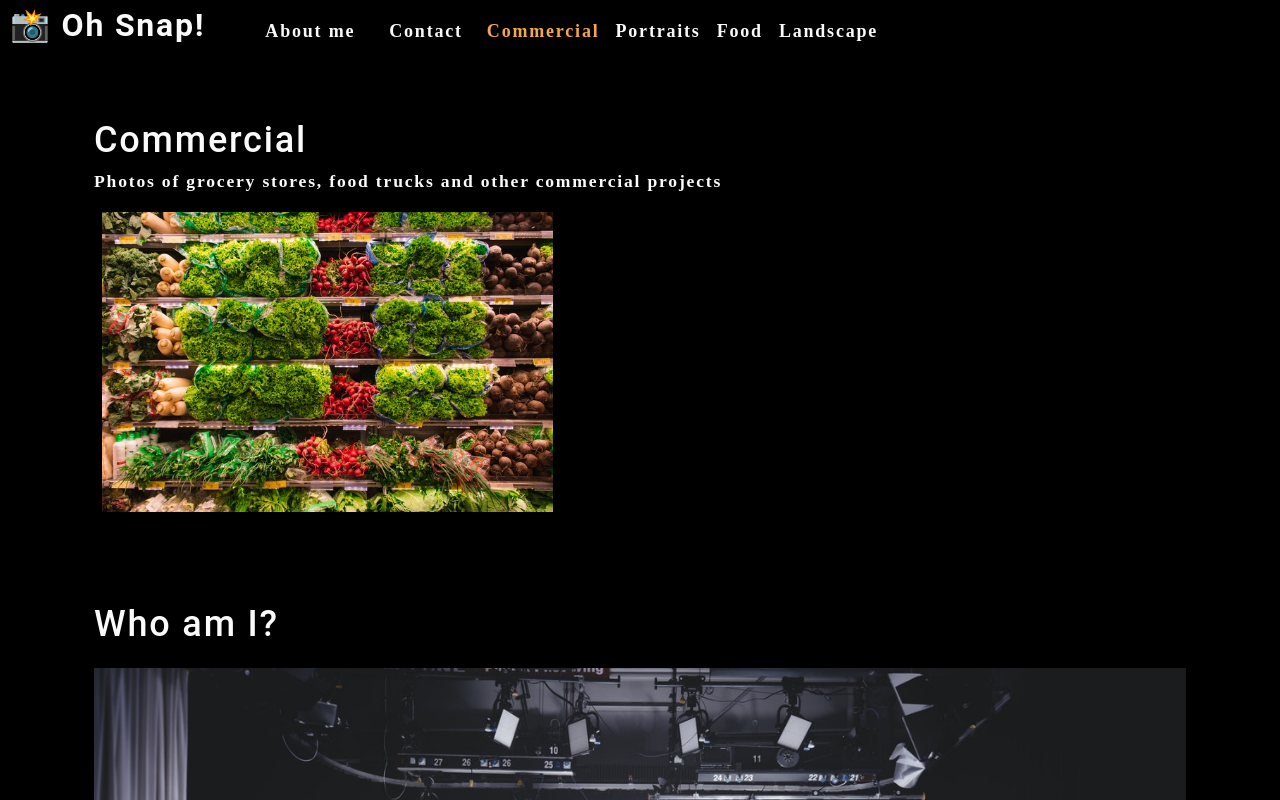
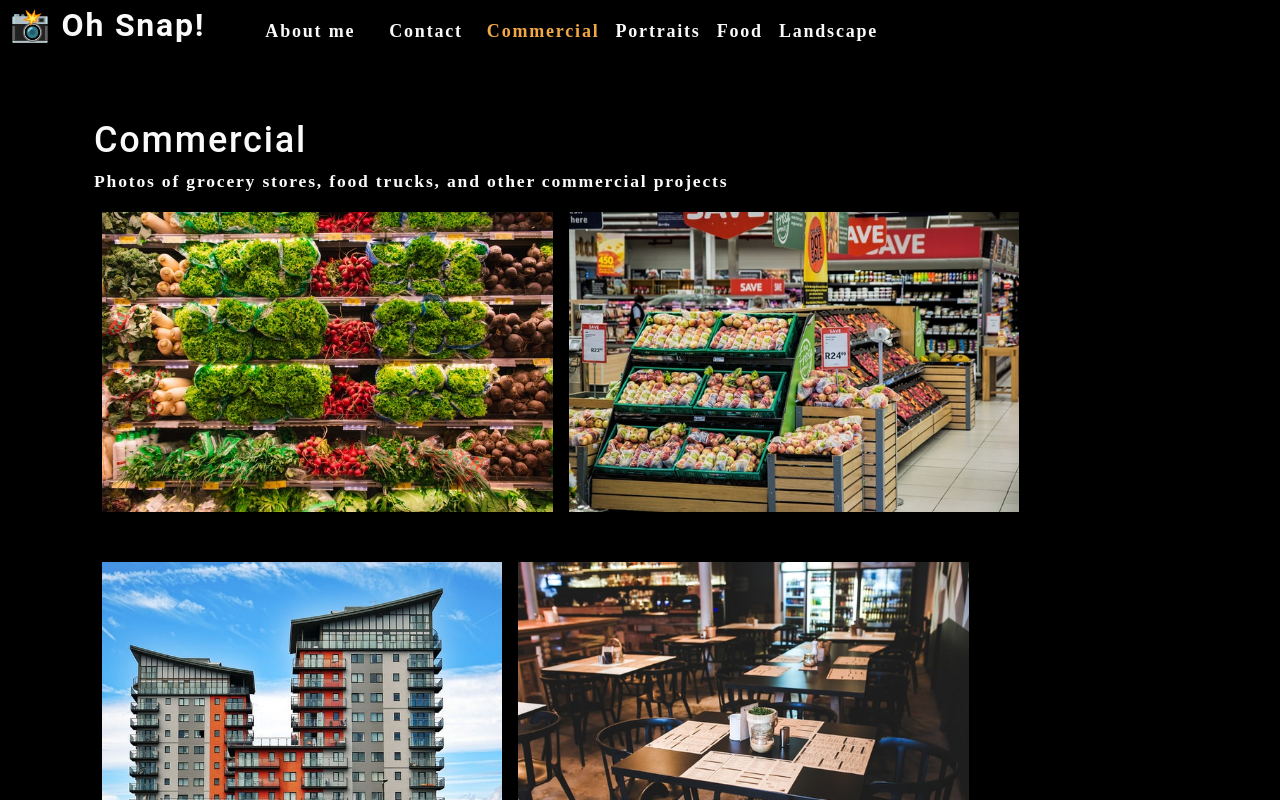
Before and after one commit to ashleyviola/photo-port, a React (Create React App) app: page / in a window 1280 px wide. Shown: the top 800 px of the page. Built offline with nearby package versions, Linux system fonts and the light colour scheme.

Commit message:
added gallery functionality

```diff
--- a/src/App.js
+++ b/src/App.js
@@ -24,7 +24,7 @@
         currentCategory={currentCategory}
       ></Nav>
       <main>
-        <Gallery></Gallery>
+        <Gallery currentCategory={currentCategory}></Gallery>
         <About></About>
       </main>
     </div>
--- a/src/components/Gallery /index.js
+++ b/src/components/Gallery /index.js
@@ -1,25 +1,15 @@
 import React from 'react';
+import Photolist from '../Photolist';
 import { capitalizeFirstLetter } from '../../utils/helpers';
-import photo from "../../assets/small/commercial/0.jpg";
 
-function Gallery() {
-    const currentCategory = {
-        name: "commercial",
-        description: "Photos of grocery stores, food trucks and other commercial projects",
-    };
-    return(
+function Gallery(props) {
+  const { currentCategory } = props;
+  return (
     <section>
-        <h1>{capitalizeFirstLetter(currentCategory.name)}</h1>
-        <p>{currentCategory.description}</p>
-        <div className='flex-row'>
-            <img
-                src={photo}
-                alt='Commercial Example'
-                className='img-thumbnail mx-1'
-            />
-        </div>
+      <h1 data-testid="h1tag">{capitalizeFirstLetter(currentCategory.name)}</h1>
+      <p>{currentCategory.description}</p>
+      <Photolist category={currentCategory.name} />
     </section>
-    );
+  );
 }
-
 export default Gallery;
--- /dev/null
+++ b/src/components/Photolist/index.js
@@ -0,0 +1,139 @@
+import React, { useState } from 'react';
+
+const Photolist = ({ category }) => {
+  const [photos] = useState([
+    {
+      name: 'Grocery aisle',
+      category: 'commercial',
+      description:
+        'Lorem ipsum dolor sit amet, consectetur adipiscing elit. Nunc ultricie'
+    },
+    {
+      name: 'Grocery booth',
+      category: 'commercial',
+      description:
+        'Lorem ipsum dolor sit amet, consectetur adipiscing elit. Nunc ultricie'
+    },
+    {
+      name: 'Building exterior',
+      category: 'commercial',
+      description:
+        'Lorem ipsum dolor sit amet, consectetur adipiscing elit. Nunc ultricie'
+    },
+    {
+      name: 'Restaurant table',
+      category: 'commercial',
+      description:
+        'Lorem ipsum dolor sit amet, consectetur adipiscing elit. Nunc ultricie'
+    },
+    {
+      name: 'Cafe interior',
+      category: 'commercial',
+      description:
+        'Lorem ipsum dolor sit amet, consectetur adipiscing elit. Nunc ultricie'
+    },
+    {
+      name: 'Cat green eyes',
+      category: 'portraits',
+      description:
+        'Lorem ipsum dolor sit amet, consectetur adipiscing elit. Nunc ultricie'
+    },
+    {
+      name: 'Green parrot',
+      category: 'portraits',
+      description:
+        'Lorem ipsum dolor sit amet, consectetur adipiscing elit. Nunc ultricie'
+    },
+    {
+      name: 'Yellow macaw',
+      category: 'portraits',
+      description:
+        'Lorem ipsum dolor sit amet, consectetur adipiscing elit. Nunc ultricie'
+    },
+    {
+      name: 'Pug smile',
+      category: 'portraits',
+      description:
+        'Lorem ipsum dolor sit amet, consectetur adipiscing elit. Nunc ultricie'
+    },
+    {
+      name: 'Pancakes',
+      category: 'food',
+      description:
+        'Lorem ipsum dolor sit amet, consectetur adipiscing elit. Nunc ultricie'
+    },
+    {
+      name: 'Burrito',
+      category: 'food',
+      description:
+        'Lorem ipsum dolor sit amet, consectetur adipiscing elit. Nunc ultricie'
+    },
+    {
+      name: 'Scallop pasta',
+      category: 'food',
+      description:
+        'Lorem ipsum dolor sit amet, consectetur adipiscing elit. Nunc ultricie'
+    },
+    {
+      name: 'Burger',
+      category: 'food',
+      description:
+        'Lorem ipsum dolor sit amet, consectetur adipiscing elit. Nunc ultricie'
+    },
+    {
+      name: 'Fruit bowl',
+      category: 'food',
+      description:
+        'Lorem ipsum dolor sit amet, consectetur adipiscing elit. Nunc ultricie'
+    },
+    {
+      name: 'Green river',
+      category: 'landscape',
+      description:
+        'Lorem ipsum dolor sit amet, consectetur adipiscing elit. Nunc ultricie'
+    },
+    {
+      name: 'Docks',
+      category: 'landscape',
+      description:
+        'Lorem ipsum dolor sit amet, consectetur adipiscing elit. Nunc ultricie'
+    },
+    {
+      name: 'Panoramic village by sea',
+      category: 'landscape',
+      description:
+        'Lorem ipsum dolor sit amet, consectetur adipiscing elit. Nunc ultricie'
+    },
+    {
+      name: 'Domestic landscape',
+      category: 'landscape',
+      description:
+        'Lorem ipsum dolor sit amet, consectetur adipiscing elit. Nunc ultricie'
+    },
+    {
+      name: 'Park bench',
+      category: 'landscape',
+      description:
+        'Lorem ipsum dolor sit amet, consectetur adipiscing elit. Nunc ultricie'
+    }
+  ]);
+
+  const currentPhotos = photos.filter(photo => photo.category === category);
+
+  return (
+    <div>
+      <div className="flex-row">
+        {currentPhotos.map((image, i) => (
+          <img
+            src={require(`../../assets/small/${category}/${i}.jpg`)}
+            alt={image.name}
+            className="img-thumbnail mx-1"
+            key={image.name}
+          />
+        ))}
+      </div>
+    </div>
+  );
+};
+
+export default Photolist;
```
